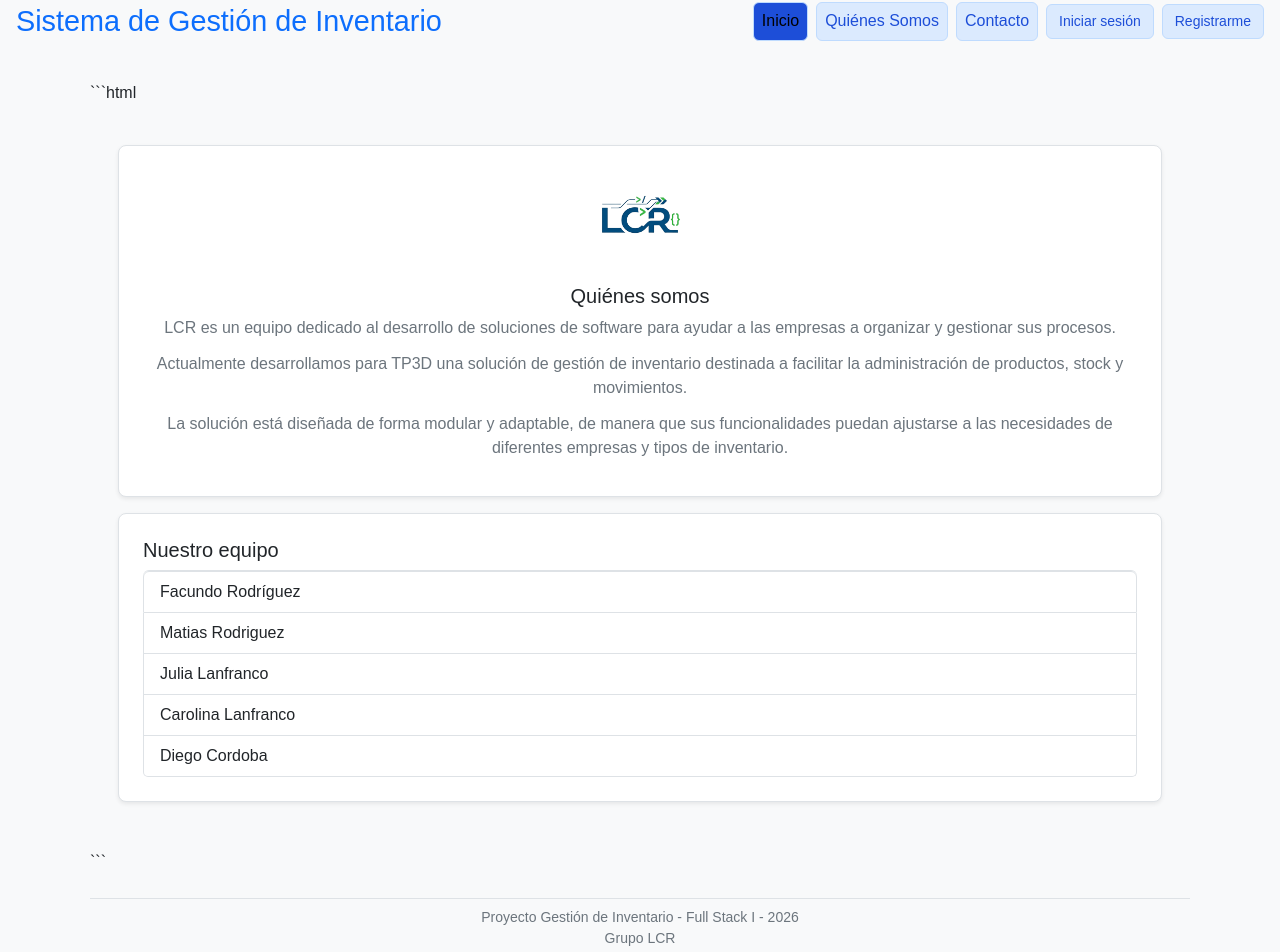
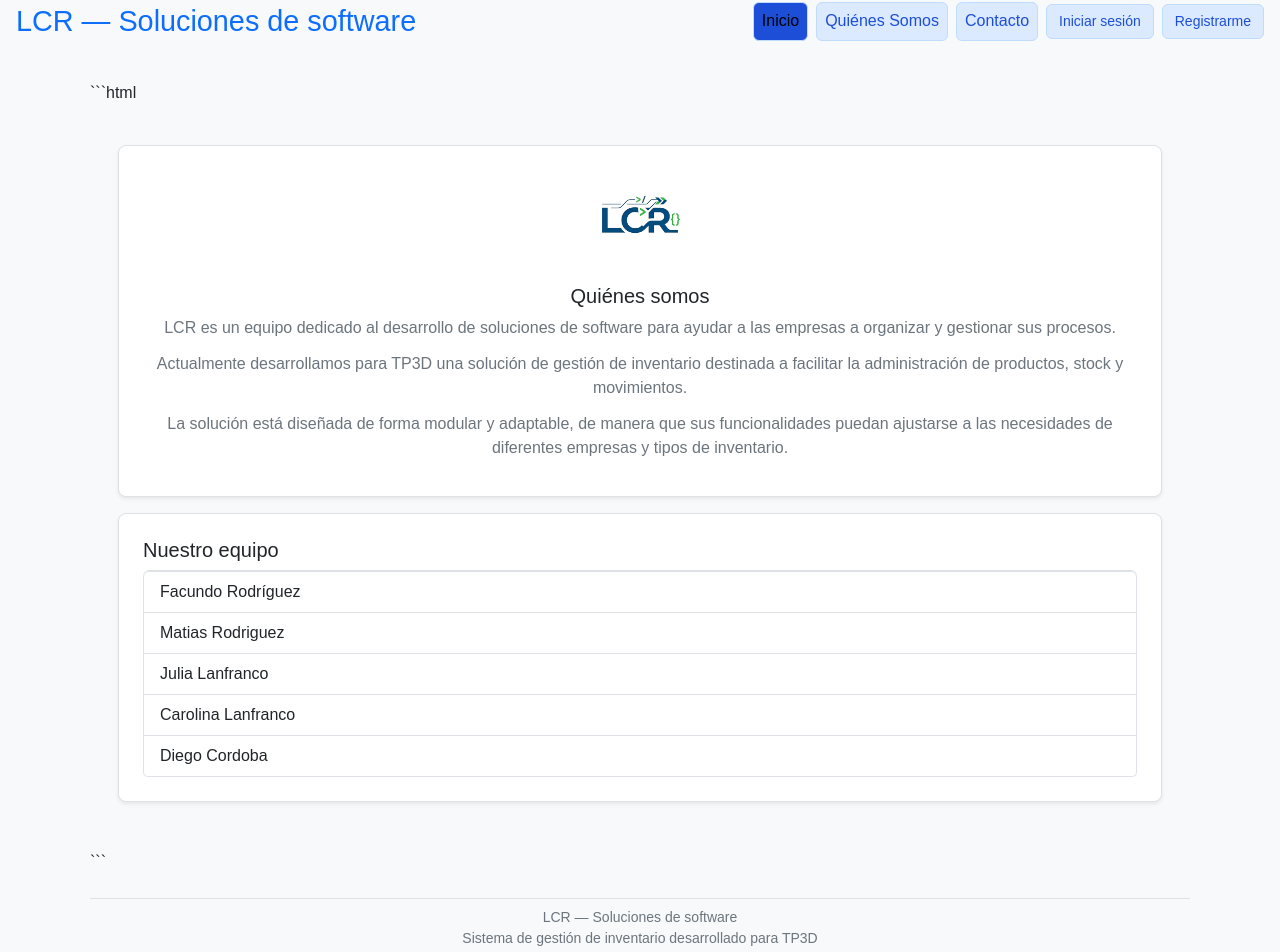
Before and after one commit to grupo-lcr-inventario-2026/gestion-de-inventario, an Angular app in the folder frontend/: page / in a window 1280 px wide. Shown: the part 6-958 px from the top of the page. Built offline with nearby package versions, Linux system fonts and the light colour scheme.

Commit message:
feat: actualiza footer y navbar publico

```diff
--- a/frontend/src/app/shared/footer/footer.html
+++ b/frontend/src/app/shared/footer/footer.html
@@ -1,4 +1,4 @@
 <footer class="footer text-center py-2 small border-top">
-    <div>Proyecto Gestión de Inventario - Full Stack I - 2026</div>
-    <div>Grupo LCR</div>
+    <div>LCR — Soluciones de software</div>
+    <div>Sistema de gestión de inventario desarrollado para TP3D</div>
 </footer>
--- a/frontend/src/app/shared/navbar-publica/navbar-publica.html
+++ b/frontend/src/app/shared/navbar-publica/navbar-publica.html
@@ -1,5 +1,5 @@
 <nav class="navbar navbar-expand-lg custom-navbar px-3">
-    <h1 class="header__title">Sistema de Gestión de Inventario</h1>
+    <h1 class="header__title">LCR — Soluciones de software</h1>
 
     <button class="navbar-toggler" type="button"
         data-bs-toggle="collapse"
```
